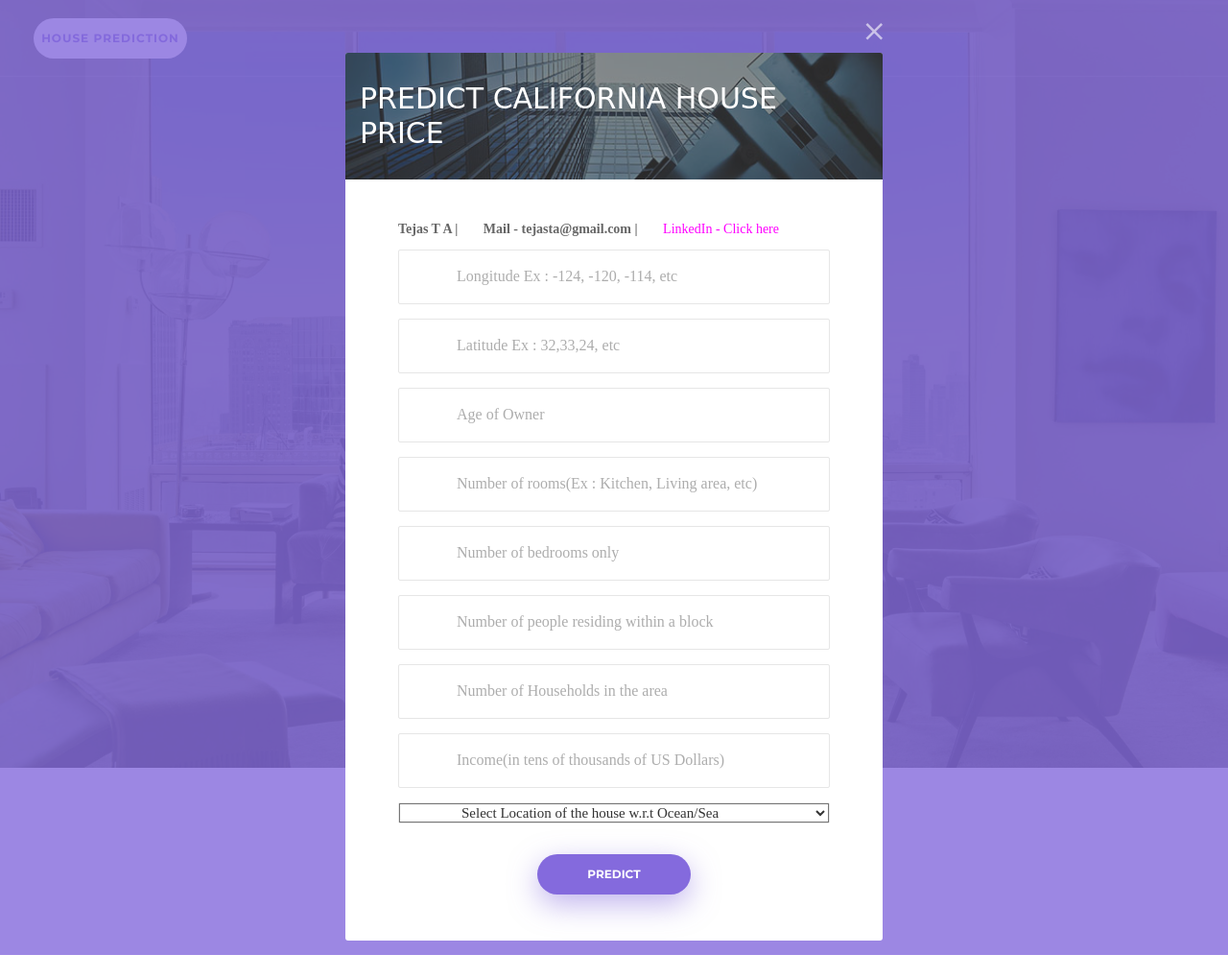
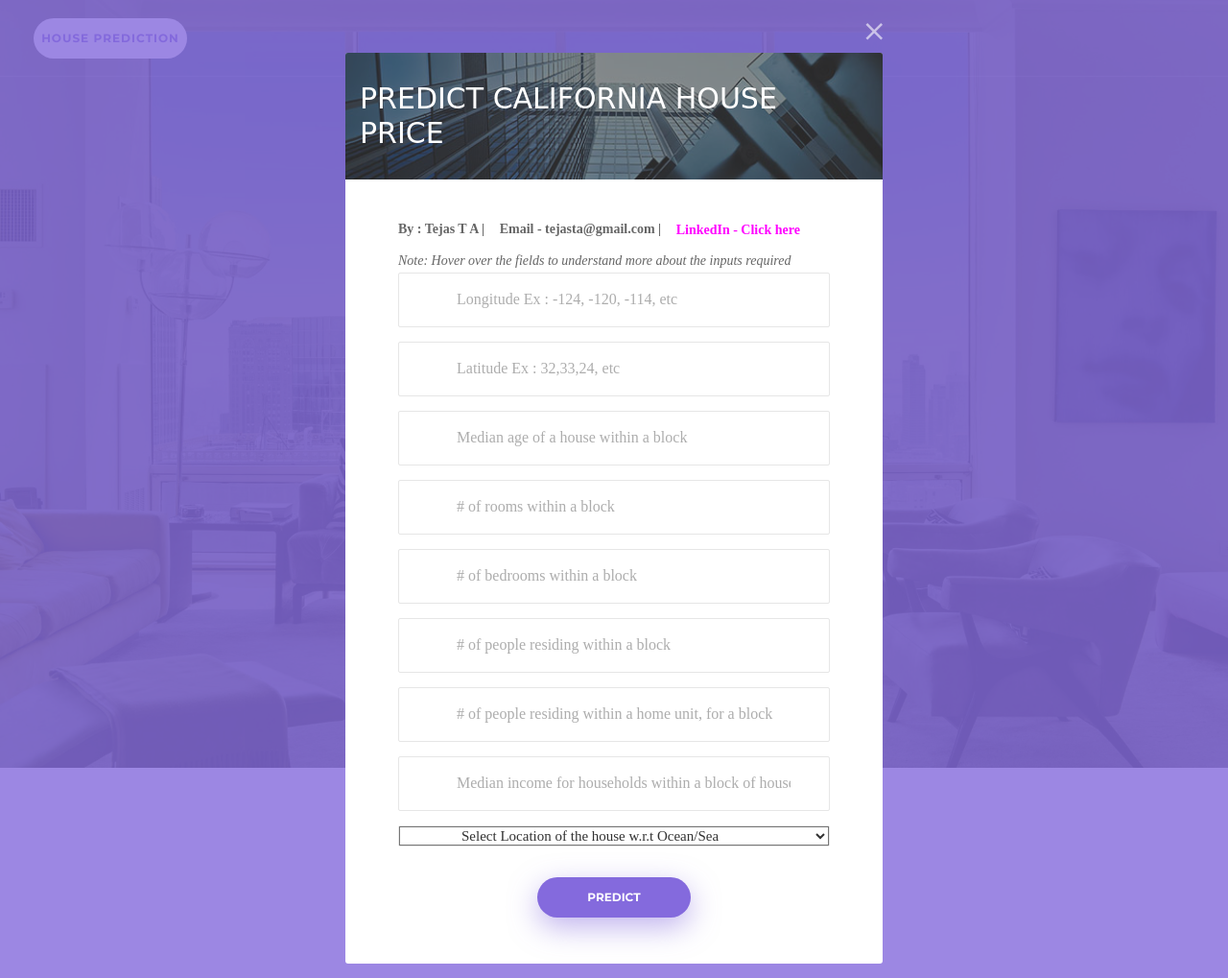
Before and after one commit to Tejas-TA/Machine-Learning-Prediction-of-California-House-Prices, a Flask app: page / in a window 1280 px wide. Shown: the whole page at 96% size. Before the commit the page ends 995 px from the top, so only its background shows below. Run offline with Flask 2, Linux system fonts and the light colour scheme; some libraries are stand-ins or nearby versions; some web fonts are replaced.

Commit message:
Latest Version of index.html

```diff
--- a/templates/index.html
+++ b/templates/index.html
@@ -28,6 +28,7 @@
 	<link rel="stylesheet" type="text/css" href="static/css/util.css">
 	<link rel="stylesheet" type="text/css" href="static/css/main.css">
 <!--===============================================================================================-->
+
 <style>
 .contact100-form-title {
   font-family:'Caveat', cursive;
@@ -54,6 +55,7 @@ a:active {
 input::-webkit-input-placeholder {
     font-size: 16px;
 }
+
 </style>
 </head>
 <body>
@@ -79,13 +81,14 @@ input::-webkit-input-placeholder {
 			</div>
 
 			<form action="{{ url_for('predict')}}" method="post" class="contact100-form validate-form">
-				<p><b>Tejas T A |</b></p>
-				<p><b>Mail - tejasta@gmail.com |</b></p>
-				<a href="https://www.linkedin.com/in/tejasta/" target="_blank"> LinkedIn - Click here</a><br><hr>
+				<p><b>By : Tejas T A |</b></p>
+				<p><b> Email - tejasta@gmail.com |</b></p>
+				<b><a href="https://www.linkedin.com/in/tejasta/" target="_blank"> LinkedIn - Click here</a></b><br><hr>
+				<p><em>Note: Hover over the fields to understand more about the inputs required</em><br>
 
 				<!--1-->
 				<div class="wrap-input100 validate-input">
-					<input id="longitude" class="input100" type="number" step="any"  name="longitude" required="required" placeholder="Longitude Ex : -124, -120, -114, etc"/>
+					<input id="longitude" class="input100" type="number" step="any"  name="longitude" title="A measure of how far west a house is; a higher value is farther west" required="required" placeholder="Longitude Ex : -124, -120, -114, etc"/>
 					<span class="focus-input100"></span>
 					<label class="label-input100 rs1" for="message">
 						<span class="lnr lnr-bubble"></span>
@@ -94,7 +97,7 @@ input::-webkit-input-placeholder {
 
 				<!--2-->
 				<div class="wrap-input100 validate-input">
-					<input id="latitude" class="input100" type="number" min="0" step="any" name="latitude" required="required" placeholder="Latitude Ex : 32,33,24, etc"/>
+					<input id="latitude" class="input100" type="number" min="0" step="any" name="latitude" title="A measure of how far north a house is; a higher value is farther north" required="required" placeholder="Latitude Ex : 32,33,24, etc"/>
 					<span class="focus-input100"></span>
 					<label class="label-input100 rs1" for="message">
 						<span class="lnr lnr-bubble"></span>
@@ -103,7 +106,7 @@ input::-webkit-input-placeholder {
 
 				<!--3-->
 				<div class="wrap-input100 validate-input">
-					<input id="housing_median_age" class="input100" type="number" step="any" min="0" required="required" name="housing_median_age" placeholder="Age of Owner"/>
+					<input id="housing_median_age" class="input100" type="number" step="any" min="0" title="Median age of a house within a block; a lower number is a newer building" required="required" name="housing_median_age" placeholder="Median age of a house within a block"/>
 					<span class="focus-input100"></span>
 					<label class="label-input100 rs1" for="message">
 						<span class="lnr lnr-bubble"></span>
@@ -112,7 +115,7 @@ input::-webkit-input-placeholder {
 
 				<!--4-->
 				<div class="wrap-input100 validate-input">
-					<input id="total_rooms" class="input100" step="any" type="number" min="0" name="total_rooms" required="required" placeholder="Number of rooms(Ex : Kitchen, Living area, etc)"/>
+					<input id="total_rooms" class="input100" step="any" type="number" min="0" name="total_rooms" title="Total number of rooms within a block" required="required" placeholder="# of rooms within a block"/>
 					<span class="focus-input100"></span>
 					<label class="label-input100 rs1" for="message">
 						<span class="lnr lnr-bubble"></span>
@@ -121,7 +124,7 @@ input::-webkit-input-placeholder {
 
 				<!--5-->
 				<div class="wrap-input100 validate-input">
-					<input id="total_bedrooms" class="input100" type="number" min="0" step="any" name="total_bedrooms" required="required" placeholder="Number of bedrooms only"/>
+					<input id="total_bedrooms" class="input100" type="number" min="0" step="any" name="total_bedrooms" title="Total number of bedrooms within a block" required="required" placeholder="# of bedrooms within a block"/>
 					<span class="focus-input100"></span>
 					<label class="label-input100 rs1" for="message">
 						<span class="lnr lnr-bubble"></span>
@@ -130,7 +133,7 @@ input::-webkit-input-placeholder {
 
 				<!--6-->
 				<div class="wrap-input100 validate-input">
-					<input id="population" class="input100" type="number" min="0" step="any" required="required" name="population" placeholder="Number of people residing within a block"/>
+					<input id="population" class="input100" type="number" min="0" step="any" title="Total number of people residing within a block" required="required" name="population" placeholder="# of people residing within a block"/>
 					<span class="focus-input100"></span>
 					<label class="label-input100 rs1" for="message">
 						<span class="lnr lnr-bubble"></span>
@@ -139,7 +142,7 @@ input::-webkit-input-placeholder {
 
 				<!--7-->
 				<div class="wrap-input100 validate-input">
-					<input id="households" class="input100" type="number" min="0" step="any"  name="households"  required="required" placeholder="Number of Households in the area"/>
+					<input id="households" class="input100" type="number" min="0" step="any"  name="households"  title="Total number of households, a group of people residing within a home unit, for a block" required="required" placeholder="# of people residing within a home unit, for a block"/>
 					<span class="focus-input100"></span>
 					<label class="label-input100 rs1" for="message">
 						<span class="lnr lnr-bubble"></span>
@@ -148,7 +151,7 @@ input::-webkit-input-placeholder {
 
 				<!--8-->
 				<div class="wrap-input100 validate-input">
-					<input id="median_income" class="input100" type="number" min="0" step="any"  name="median_income" required="required" placeholder="Income(in tens of thousands of US Dollars)"/>
+					<input id="median_income" class="input100" type="number" min="0" step="any"  name="median_income" title="Median income for households within a block of houses (measured in tens of thousands of US Dollars)" required="required" placeholder="Median income for households within a block of houses"/>
 					<span class="focus-input100"></span>
 					<label class="label-input100 rs1" for="message">
 						<span class="lnr lnr-bubble"></span>
```
